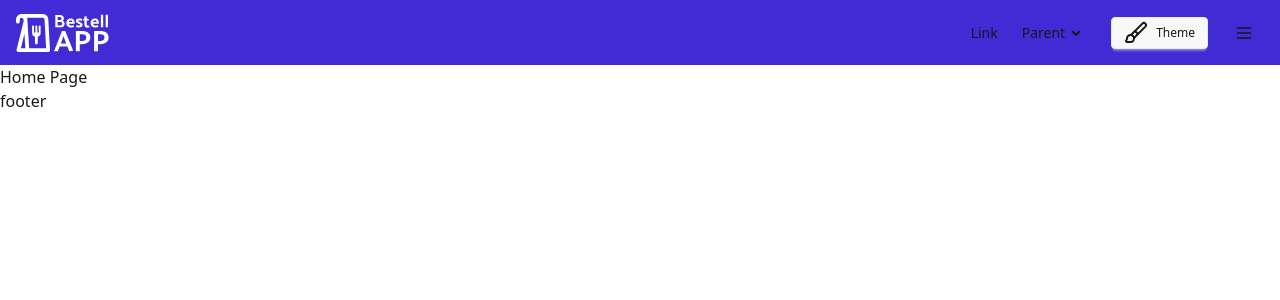
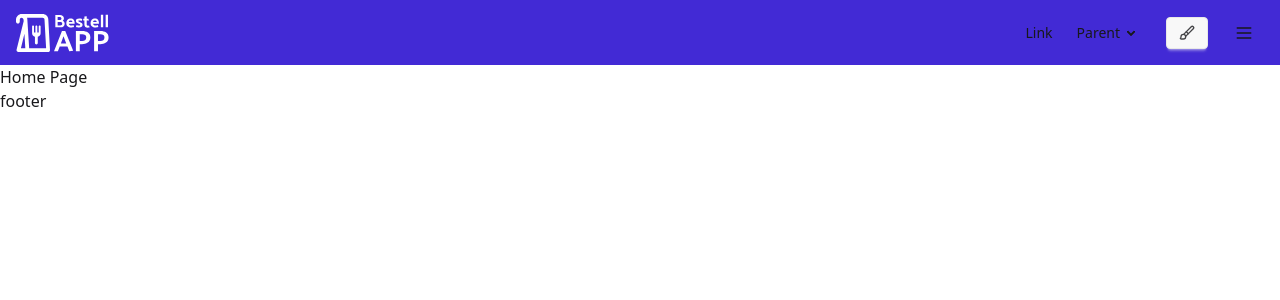
Before and after one commit to larsbeckdev/demo-bestell-app, a Vue app: page / in a window 1280 px wide. Shown: the top 300 px of the page. Built offline with nearby package versions, Linux system fonts and the light colour scheme.

Commit message:
Update Brush icon styling and comment out Theme label in ThemeController component

```diff
--- a/src/components/ui/theme/ThemeController.vue
+++ b/src/components/ui/theme/ThemeController.vue
@@ -30,9 +30,9 @@ onMounted(() => {
       aria-label="Theme auswählen"
     >
       <!-- Palette Icon -->
-      <Brush />
+      <Brush class="h-4 w-4 opacity-80" />
 
-      <span class="font-medium">Theme</span>
+      <!-- <span class="font-medium">Theme</span> -->
     </button>
 
     <div
```
